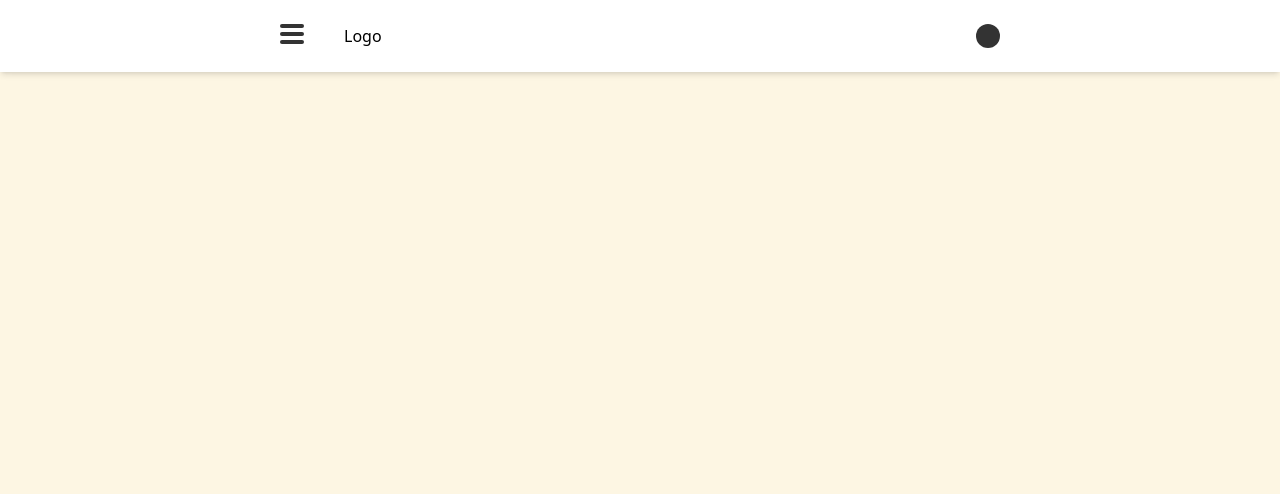
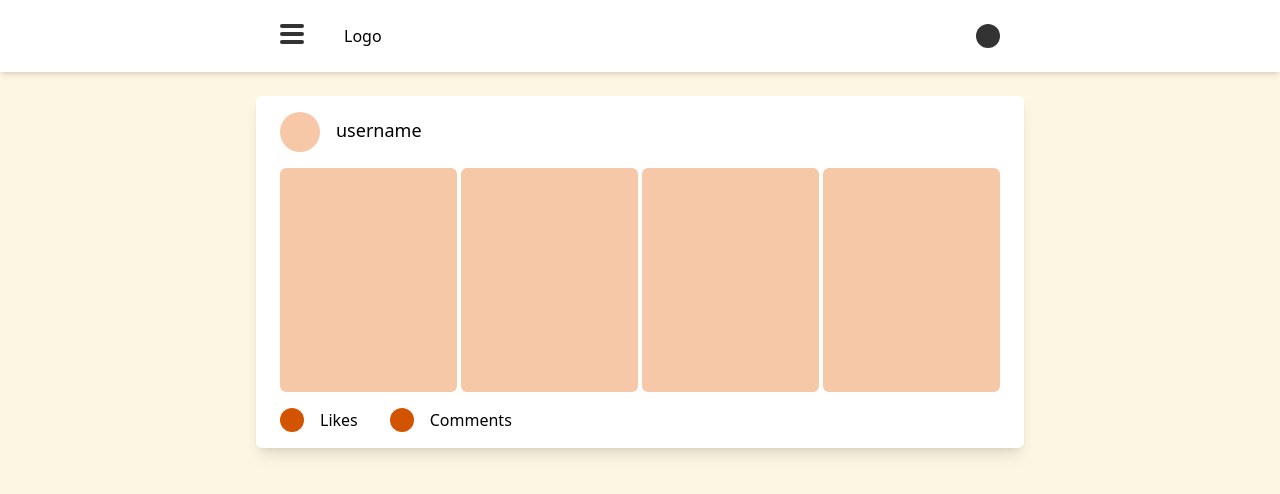
Before and after one commit to indialifah/artfolio-dbb-finalproject, a React (Vite) app: page / in a window 1280 px wide. Shown: the top 494 px of the page. Built offline with nearby package versions, Linux system fonts and the light colour scheme.

Commit message:
set Home page layout

```diff
--- a/src/pages/Home.jsx
+++ b/src/pages/Home.jsx
@@ -5,6 +5,41 @@ const Home = () => {
   return (
     <div>
         <Navbar />
+
+        {/* Container untuk timeline */}
+        <div className='mt-24 w-[60%] mx-auto'>
+          {/* Ini satu Post */}
+          <div className='bg-white shadow-lg rounded-md py-4 px-6 my-4'>
+            <div className='flex flex-col gap-4'>
+                {/* user */}
+                <div className='flex gap-4'>
+                  <div className='w-10 h-10 bg-peach rounded-full'></div>
+                  <p className='text-lg leading-9'>username</p>
+                </div>
+                {/* photo carousel */}
+                <div className='flex gap-1'>
+                  <div className='w-80 h-56 bg-peach rounded-md'></div>
+                  <div className='w-80 h-56 bg-peach rounded-md'></div>
+                  <div className='w-80 h-56 bg-peach rounded-md'></div>
+                  <div className='w-80 h-56 bg-peach rounded-md'></div>
+                </div>
+                {/* likes comments */}
+                <div className='flex gap-8'>
+                  <div className='flex gap-4'>
+                    <div className='w-6 h-6 bg-orange rounded-full'></div>
+                    <p>Likes</p>
+                  </div>
+                  <div className='flex gap-4'>
+                    <div className='w-6 h-6 bg-orange rounded-full'></div>
+                    <p>Comments</p>
+                  </div>
+                </div>
+            </div>
+          </div>
+
+
+
+        </div>
     </div>
   )
 }
```
